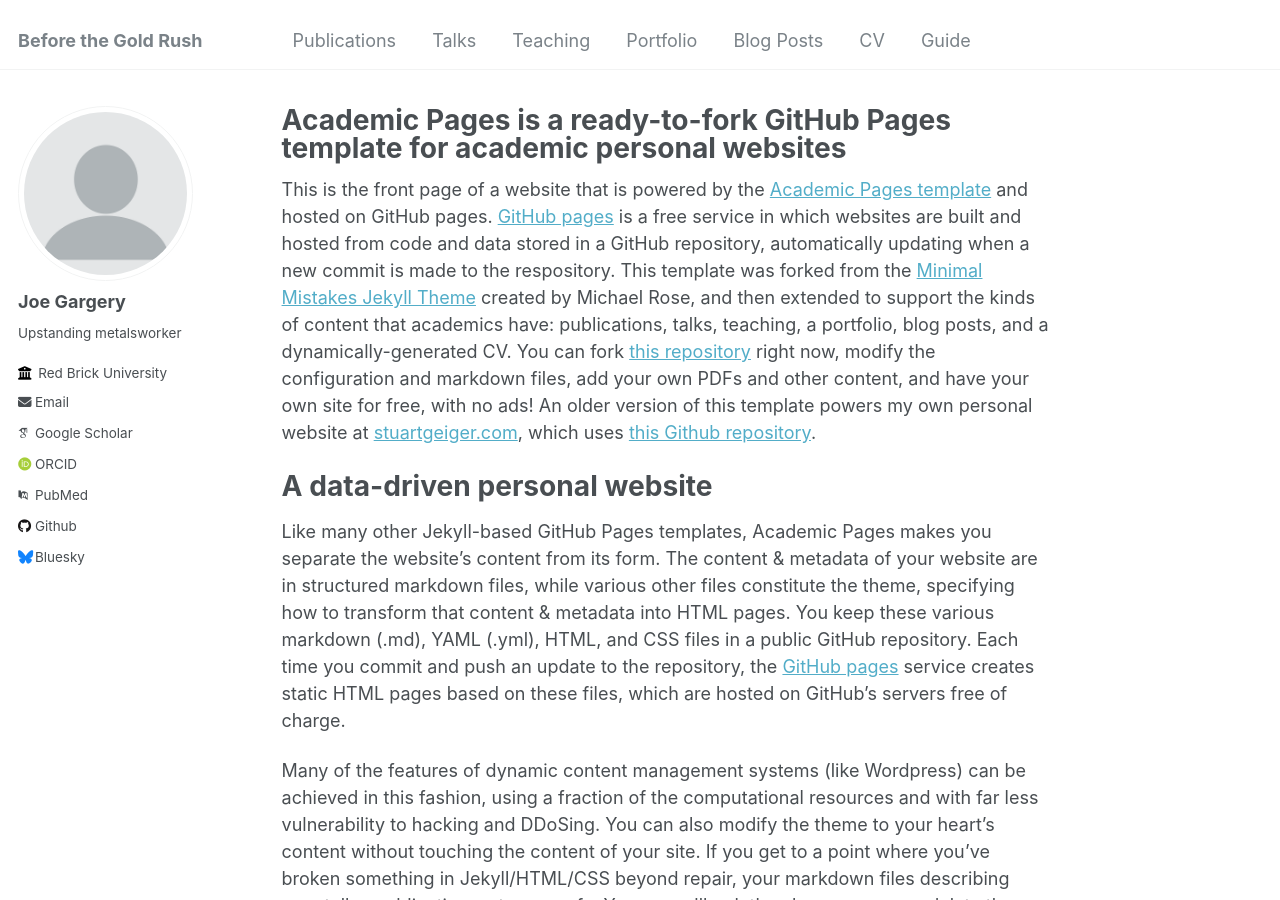
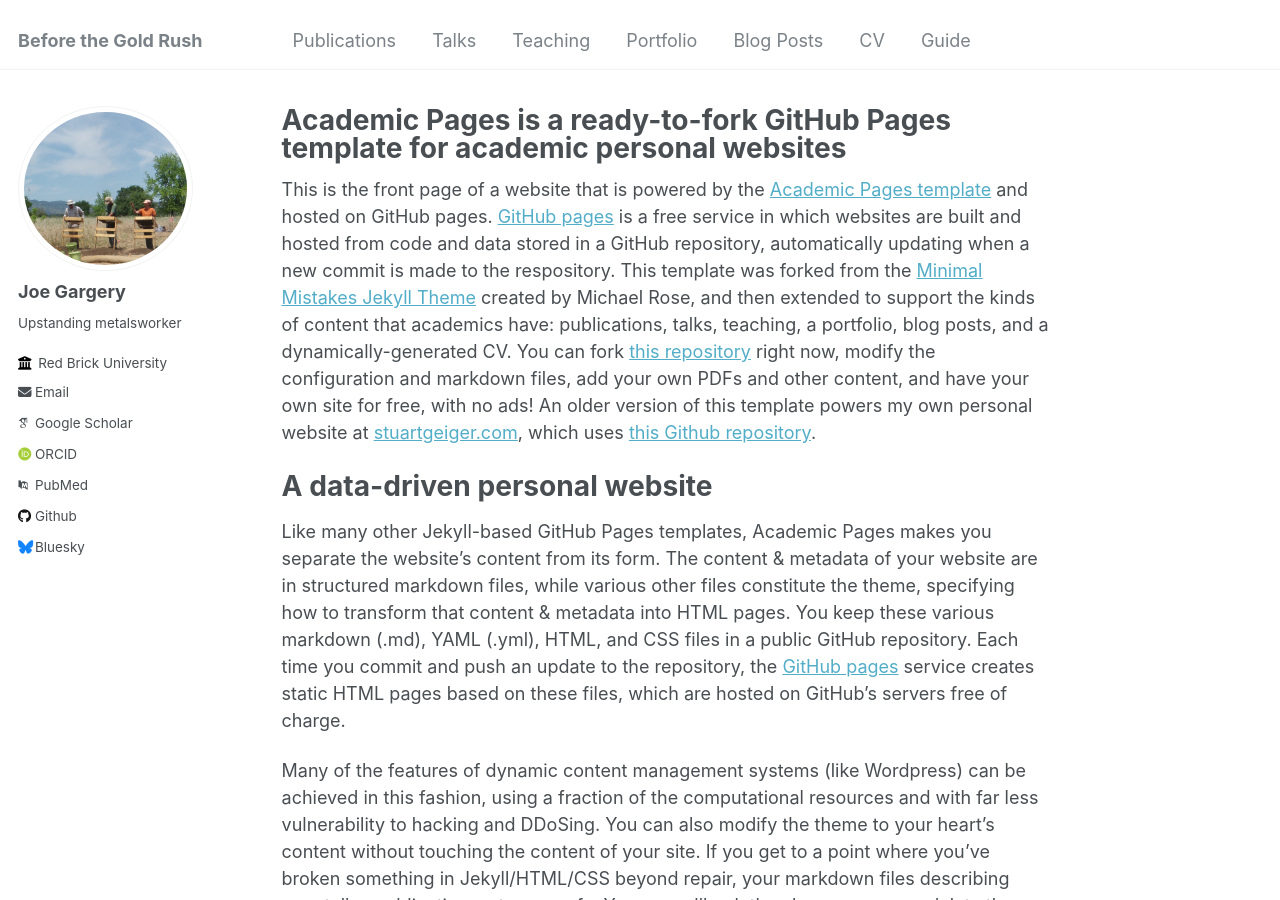
Before and after one commit to csus-arc/csus-arc.github.io, a Jekyll site: the page built from _pages/about.md, in a window 1280 px wide and 900 px high. Built offline with Jekyll 4.4.1, drawn with Linux system fonts in a browser that asks for light colours; some web fonts are replaced.

Commit message:
Update _config.yml

```diff
--- a/_config.yml
+++ b/_config.yml
@@ -21,7 +21,7 @@ repository               : "academicpages/academicpages.github.io"
 #               Additional customization can be done by editing /_includes/author-profile.html
 author:
   # Biographic information
-  avatar           : "profile.png"
+  avatar           : "Me Stillman Kaeley Alamo_pic.jpg"
   name             : "Joe Gargery"
   pronouns         : # example: "she/her"
   bio              : "Upstanding metalsworker"
```
